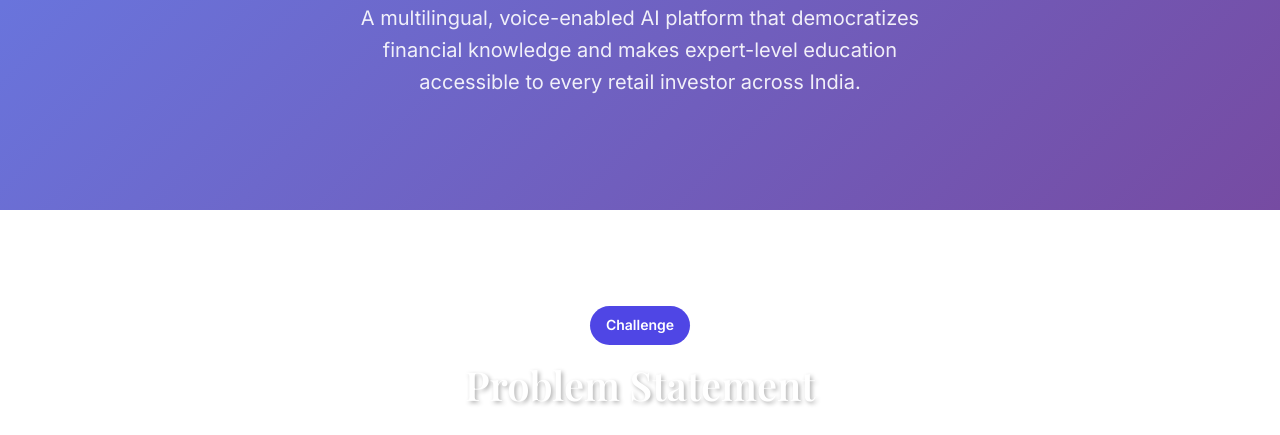
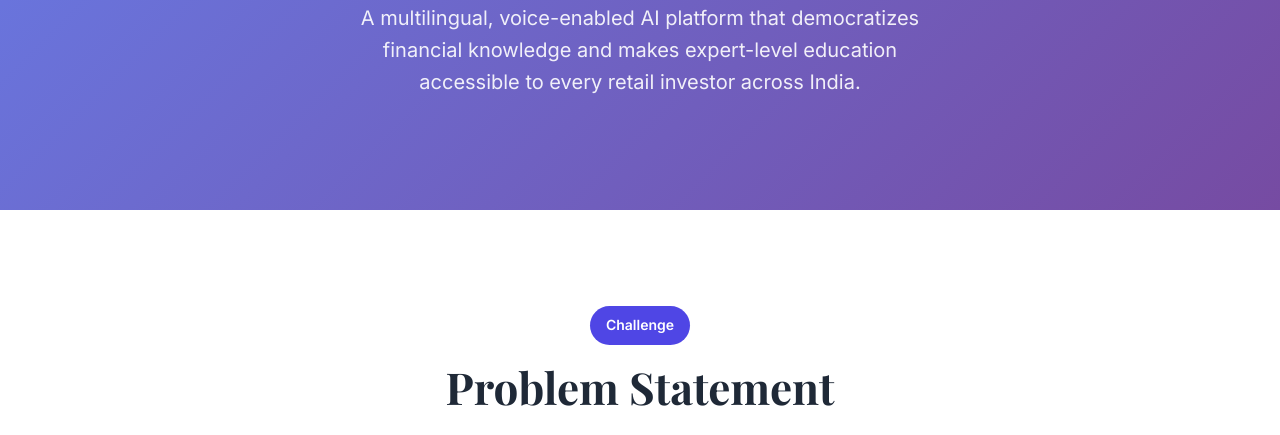
Before and after one commit to Finance-LLMs/Contact-Portfolio-Webpage, a plain HTML site: page solution.html in a window 1280 px wide. Shown: the part 356-791 px from the top of the page. Drawn offline with nearby package versions, Linux system fonts and the light colour scheme.

Commit message:
feat: Improve section title styling for better visibility and contrast

```diff
--- a/solution.html
+++ b/solution.html
@@ -159,6 +159,19 @@
         .footer-affiliations a:hover {
             color: #60a5fa !important; /* Slightly brighter on hover */
             text-decoration: underline;
+        }
+
+        /* Section Title Styling for Better Visibility */
+        .solution-content .section-title {
+            color: #1f2937 !important; /* Dark gray for better contrast */
+            font-weight: 700 !important;
+            font-size: 2.75rem !important;
+            margin-bottom: 1.5rem !important;
+            text-shadow: none !important;
+        }
+
+        .section-header {
+            margin-bottom: 3rem !important;
         }
     </style>
 </head>
```
